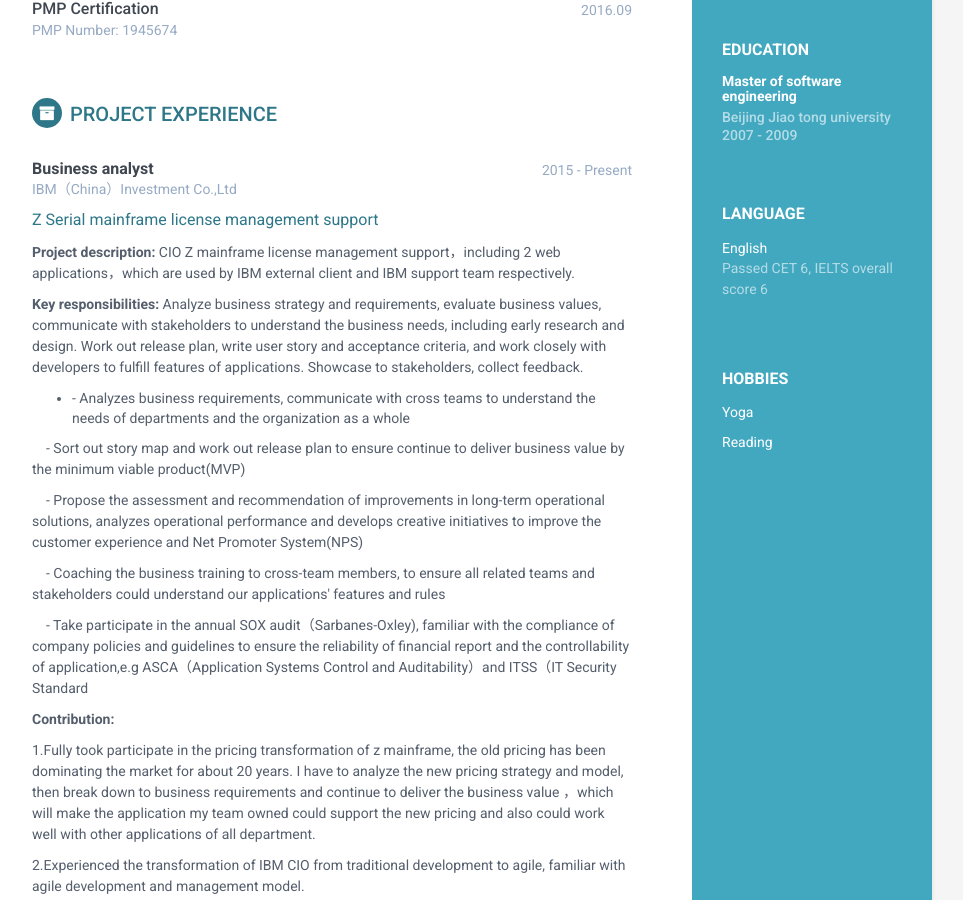
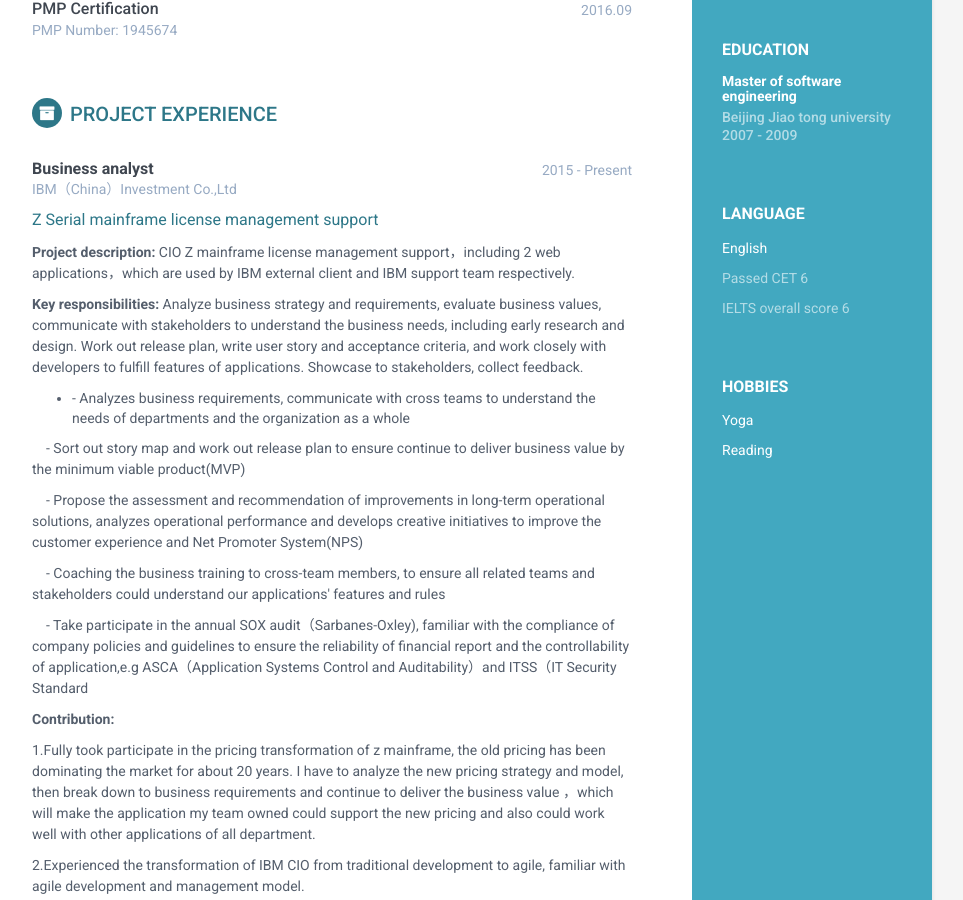
Before and after one commit to liuyang0116/LiuYangResume_EN, a Jekyll site: the page built from index.html, in a window 1280 px wide and 900 px high, scrolled down 542 px. Shown: the whole window, without its empty margins (188-1151 px from the left). Built offline with Jekyll 4.4.1, drawn with Linux system fonts in a browser that asks for light colours.

Commit message:
Update language.html

```diff
--- a/_includes/language.html
+++ b/_includes/language.html
@@ -1,7 +1,8 @@
 <div class="languages-container container-block">
 <h2 class="container-block-title">Language</h2>
 <ul class="list-unstyled interests-list">
-<li>English <p><span class="lang-desc">Passed CET 6, IELTS overall score 6</p></span>
+<li>English <li><span class="lang-desc">Passed CET 6</li></span>
+   <li><span class="lang-desc">IELTS overall score 6</li></span>
   </li>
 </ul>
 </div><!--//interests-->
```
